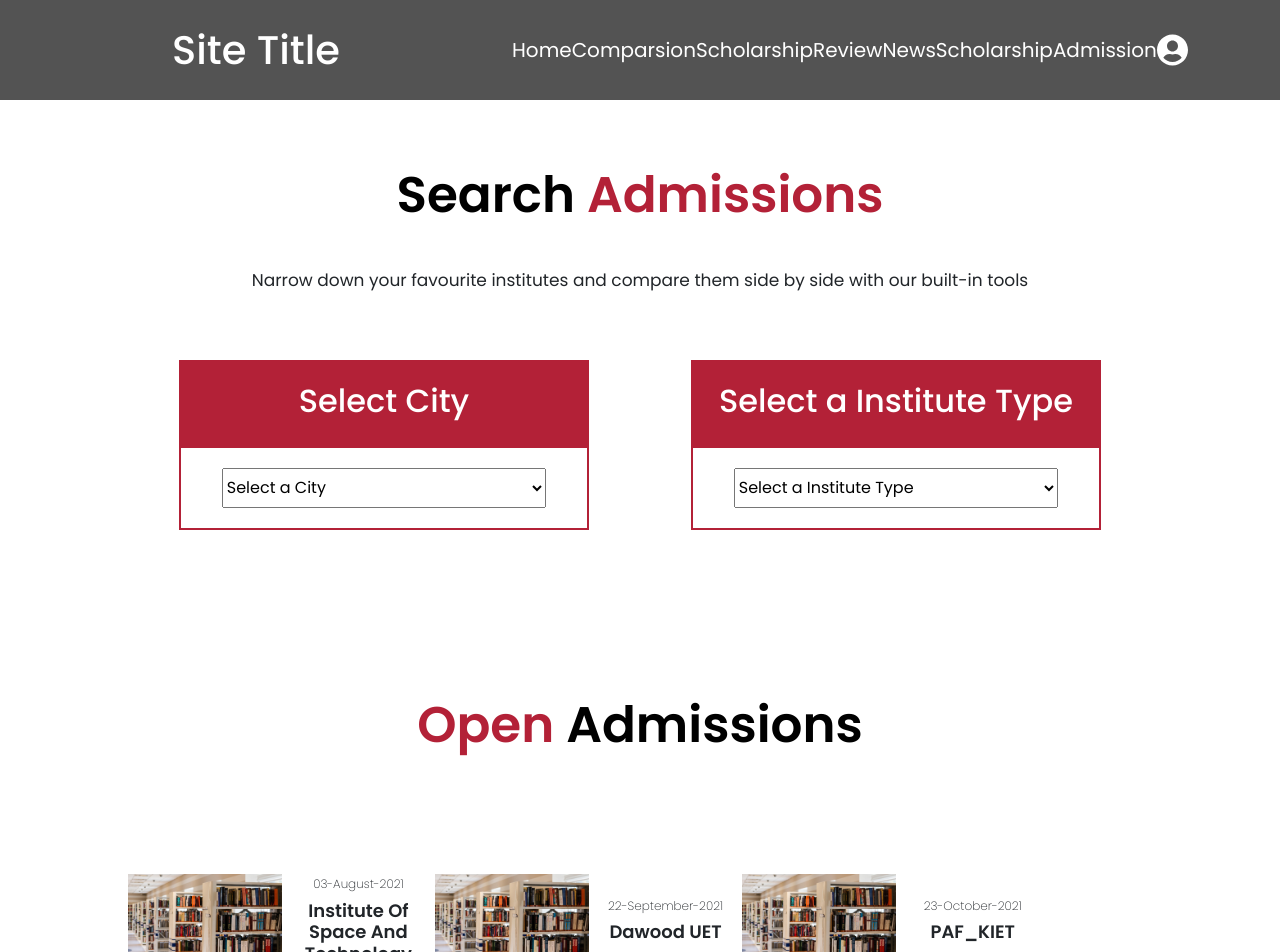
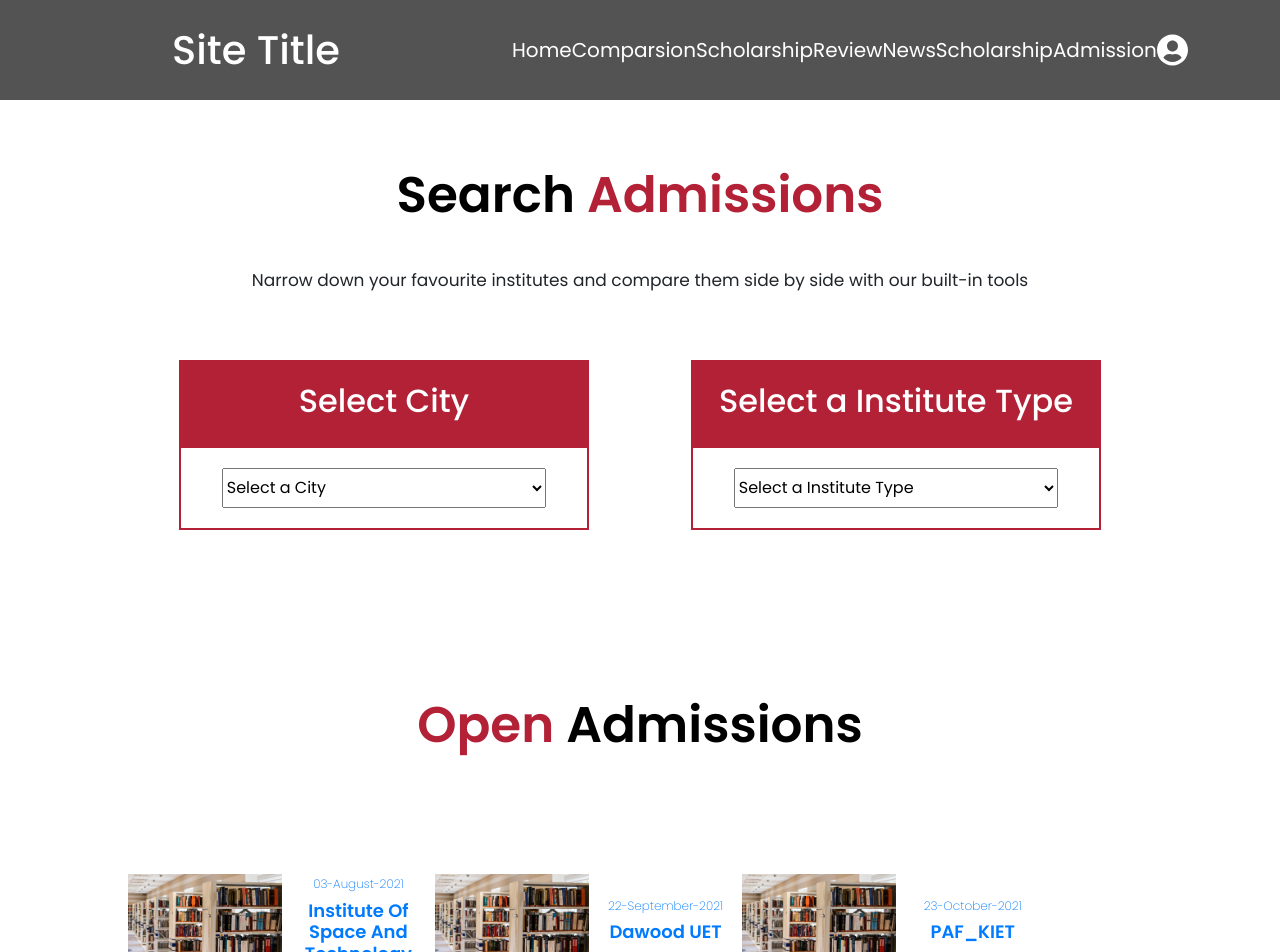
Before and after one commit to ahmadmustafeen/fyp, a React (Create React App) app: page /admission in a window 1280 px wide. Shown: the top 952 px of the page. Built offline with nearby package versions, Linux system fonts and the light colour scheme.

Commit message:
Univeristy details page

```diff
--- a/src/App.css
+++ b/src/App.css
@@ -520,3 +520,37 @@ padding:0 30px;
   justify-content: space-around;
   flex-direction: row;
 }
+
+
+
+
+
+
+
+
+
+.university{
+  padding-top: 100px;
+ min-height: 72vh;
+}
+
+.university_inner{
+  width: 80%;
+  padding-top: 10vh;
+  margin: auto;
+  display: flex;
+  flex-direction: row;
+  justify-content: center;
+  align-items: center;
+}
+.university_inner_left{
+  width: 60%;
+
+}
+.university_inner_right{
+  width: 40%;
+}
+.University_admissions{
+  padding:50px;
+  padding-left: 10%;
+}
--- a/src/Components/UniversityItem.js
+++ b/src/Components/UniversityItem.js
@@ -1,4 +1,5 @@
 import React from 'react'
+import { Link } from 'react-router-dom'
 
 
 
@@ -13,6 +14,7 @@ const UniversityItem = (props) => {
     } = props
     return(
         <div style={{width:'30%',}}>
+            <Link to={`/university/${id}`}>
             <div className="UniversityItem">
                 <div className="UniversityItem_img">
                     <img src={require("./image3.jpg").default} alt="image3"/>
@@ -27,6 +29,7 @@ const UniversityItem = (props) => {
 
                 </div>
         </div>
+        </Link>
         </div>
     )
 }
--- a/src/Router/index.js
+++ b/src/Router/index.js
@@ -5,6 +5,7 @@ import Login from '../Screens/Login'
 import Scholarship from '../Screens/Scholarship'
 import Scholarshipdetails from '../Screens/Scholarshipdetails'
 import Admission from '../Screens/Admission'
+import University from '../Screens/University'
 
 
 function RouterComponent() {
@@ -18,6 +19,7 @@ function RouterComponent() {
             <Route path="/scholarship"  component={Scholarship} />
             <Route path="/scholarship_overview"  component={Scholarshipdetails} />
             <Route path="/admission"  component={Admission} />
+            <Route path="/university"  component={University} />
 
      </Switch>
 
--- a/src/Screens/University/index.js
+++ b/src/Screens/University/index.js
@@ -0,0 +1,145 @@
+import React from 'react'
+import Header from '../../Components/Header'
+import Footer from '../../Components/Footer'
+import HeaderText from '../../Components/HeaderText'
+import { useParams } from 'react-router'
+
+import dawood from '../../Components/image3.jpg';
+
+
+
+
+
+const UniversityData = [
+    {
+        id:1,
+        url:"duet.edu.pk",
+        email:"admin@duet.edu.pk",
+        city_id:2,
+        course_id:1,
+        overview:"The Dawood University of Engineering and Technology is a public university located in Karachi, Sindh, Pakistan. It was established by Dawood Foundation and is named after Seth Ahmed Dawood.",
+        date:"03-August-2021",
+        name:"Institute of Space and Technology",
+        address:"asd asd asda asdasd",
+        src:"https://www.google.com/maps/embed?pb=!1m14!1m8!1m3!1d14478.266188884572!2d67.0476991!3d24.8786496!3m2!1i1024!2i768!4f13.1!3m3!1m2!1s0x0%3A0x91470c3fcf684239!2sDawood%20University%20Of%20Engineering%20%26%20Technology%20Karachi!5e0!3m2!1sen!2s!4v1617574939198!5m2!1sen!2s"
+    },
+    {
+        id:2,
+        url:"duet.edu.pk",
+        email:"admin@duet.edu.pk",
+        city_id:1,
+        overview:"The Dawood University of Engineering and Technology is a public university located in Karachi, Sindh, Pakistan. It was established by Dawood Foundation and is named after Seth Ahmed Dawood.",
+         course_id:1,
+        date:"22-September-2021",
+        name:"Dawood UET",
+         address:"asd asd asda asdasd",
+        src:"https://www.google.com/maps/embed?pb=!1m14!1m8!1m3!1d14478.266188884572!2d67.0476991!3d24.8786496!3m2!1i1024!2i768!4f13.1!3m3!1m2!1s0x0%3A0x91470c3fcf684239!2sDawood%20University%20Of%20Engineering%20%26%20Technology%20Karachi!5e0!3m2!1sen!2s!4v1617574939198!5m2!1sen!2s"
+    },
+    {
+        id:3,
+        url:"duet.edu.pk",
+        email:"admin@duet.edu.pk",
+        city_id:1,
+        course_id:1,
+        date:"23-October-2021",
+        name:"PAF_KIET",
+         address:"asd asd asda asdasd",
+        src:"https://www.google.com/maps/embed?pb=!1m14!1m8!1m3!1d14478.266188884572!2d67.0476991!3d24.8786496!3m2!1i1024!2i768!4f13.1!3m3!1m2!1s0x0%3A0x91470c3fcf684239!2sDawood%20University%20Of%20Engineering%20%26%20Technology%20Karachi!5e0!3m2!1sen!2s!4v1617574939198!5m2!1sen!2s"
+    },
+    {
+        id:4,
+        url:"duet.edu.pk",
+        email:"admin@duet.edu.pk",
+        city_id:1,
+        course_id:2,
+        date:"03-August-2021",
+        name:"Islamia College Karachi",
+         address:"asd asd asda asdasd",
+        src:"https://www.google.com/maps/embed?pb=!1m14!1m8!1m3!1d14478.266188884572!2d67.0476991!3d24.8786496!3m2!1i1024!2i768!4f13.1!3m3!1m2!1s0x0%3A0x91470c3fcf684239!2sDawood%20University%20Of%20Engineering%20%26%20Technology%20Karachi!5e0!3m2!1sen!2s!4v1617574939198!5m2!1sen!2s"
+    },
+    {
+        id:5,
+        url:"duet.edu.pk",
+        email:"admin@duet.edu.pk",
+        city_id:1,
+        course_id:2,
+        date:"03-July-2021",
+        name:"Delhi College",
+         address:"asd asd asda asdasd",
+        src:"https://www.google.com/maps/embed?pb=!1m14!1m8!1m3!1d14478.266188884572!2d67.0476991!3d24.8786496!3m2!1i1024!2i768!4f13.1!3m3!1m2!1s0x0%3A0x91470c3fcf684239!2sDawood%20University%20Of%20Engineering%20%26%20Technology%20Karachi!5e0!3m2!1sen!2s!4v1617574939198!5m2!1sen!2s"
+    },
+]
+
+
+
+const University = (props) => {
+    const id = window.location.pathname.split("/university/")[1]
+
+
+    const data = UniversityData.find(item=>item.id==id)
+    return(
+        <>
+        <Header />
+        <div  className="university" >
+            {/* <div style={{width:'100%',textAlign:'center',paddingTop:30}}>
+            <h2 style={{color:'#b32137',fontSize:'40px',fontWeight:900}}>
+            {data?.name}
+            </h2>
+            <h5>
+                {data?.address}
+            </h5>
+            <h5>
+                {data?.email}
+            </h5>
+
+            <h5>
+                {data?.url}
+            </h5>
+            </div> */}
+
+
+            {!data?<div style={{textAlign:'center'}}>NO RECORDS FOUND</div>:(
+        <div className="university_inner">
+
+            <div className="university_inner_left">
+                <div style={{width:'80%',margin:'auto'}}>
+                    <HeaderText
+                    headingLeft="Overview about"
+                    headingRight={data?.name}
+                    paragraph={data?.overview}
+                    buttonText="Apply Now"
+                    />
+                </div>
+            </div>
+            <div className="university_inner_right">
+            <iframe
+                src={data?.src}
+                width="100%"
+                height="400px"
+                frameBorder="0"
+                style={{ border: 0 }}
+                allowFullScreen=""
+                aria-hidden="false"
+                tabIndex="0"
+            />
+            </div>
+        </div>
+            )}
+        </div>
+{/*
+        <div className="University_admissions">
+            <h1>
+                Admissions Open
+            </h1>
+           <a href="http://www.gomal.pk/admissions/UserMessage.aspx" target="_blank">
+           <button>Apply now</button>
+            </a>
+
+        </div> */}
+
+        <Footer />
+        </>
+    )
+}
+
+export default University
```
